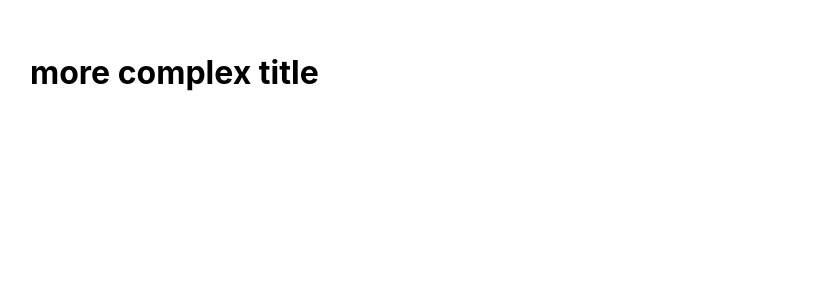
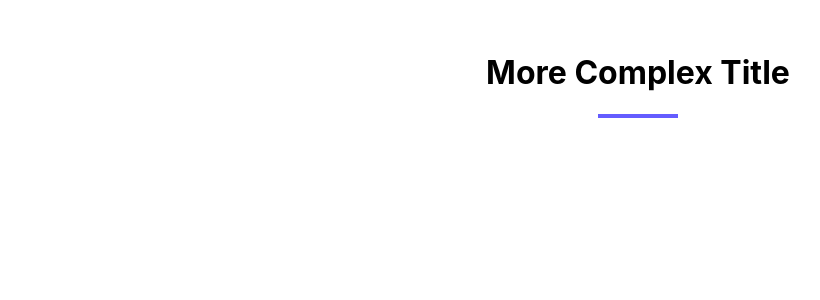
Before and after one commit to mendelssohnbach/styled-john-smilga, a React (Create React App) app: page / in a window 1280 px wide. Shown: the top 300 px of the page, without its empty margins (2-822 px from the left). Built offline with nearby package versions, Linux system fonts and the light colour scheme.

Commit message:
update: lesson20
https://gitmoji.dev/

```diff
--- a/src/components/ComplexTitle.jsx
+++ b/src/components/ComplexTitle.jsx
@@ -1,16 +1,15 @@
 import styled from 'styled-components';
 
-const ComplexTitle = (props) => {
-  console.log(props);
+const ComplexTitle = ({ title }) => {
   return (
-    <div>
-      <h1>{props.title}</h1>
+    <Wrapper>
+      <h1>{title}</h1>
       <div className="underline"></div>
-    </div>
+    </Wrapper>
   );
 };
 
-const Wrapper = styled(ComplexTitle)`
+const Wrapper = styled.div`
   h1 {
     text-transform: capitalize;
     text-align: center;
@@ -23,4 +22,4 @@ const Wrapper = styled(ComplexTitle)`
   }
 `;
 
-export default Wrapper;
+export default ComplexTitle;
```
